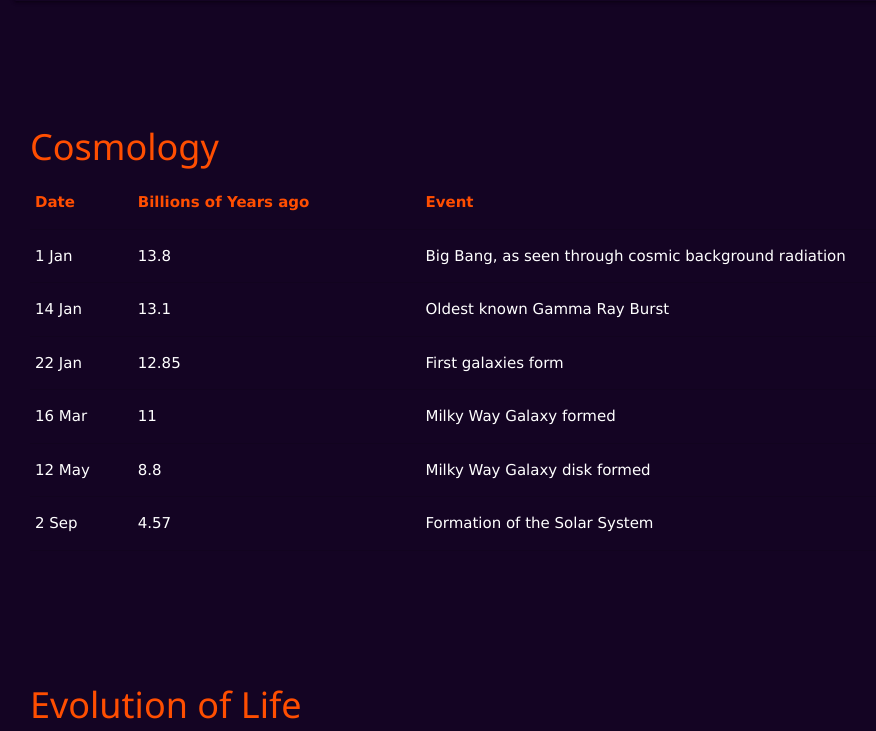
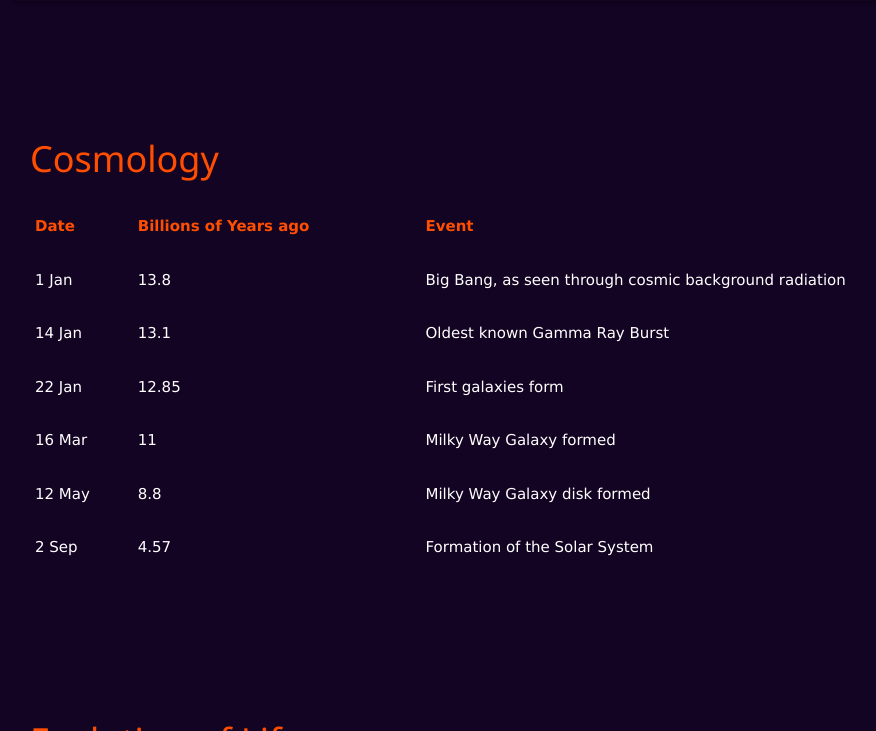
Before and after one commit to Ritvik19/Cosmic-Calendar, a plain HTML site: page index.html in a window 1280 px wide. Shown: the part 1820-2551 px from the top of the page, without its empty margins (74-950 px from the left). Drawn offline with nearby package versions, Linux system fonts and the light colour scheme.

Commit message:
UI Improvements

```diff
--- a/css/master.css
+++ b/css/master.css
@@ -79,7 +79,8 @@ tr,
 
 .sticky {
     position: -webkit-sticky;
-    /* Safari */
+    padding-top: 12px;
+    padding-bottom: 12px;
     position: sticky;
     top: 0px;
 }
```
Also changed, not shown: index.html (+0 -17 lines).
